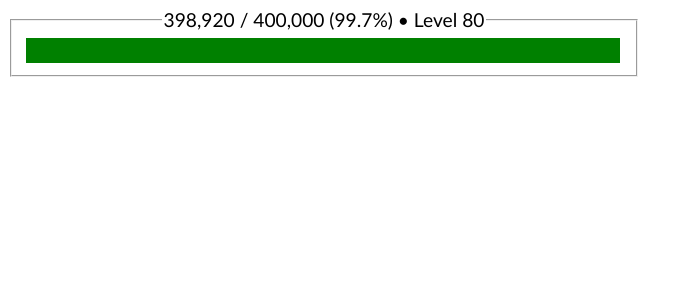
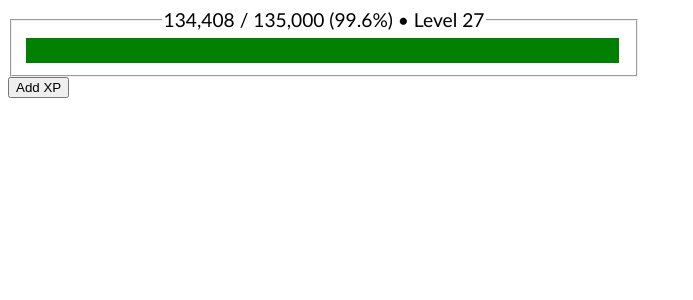
Before and after one commit to butterscotchstallion/overemployed, a React (Vite) app: page / in a window 1280 px wide. Shown: the top 300 px of the page, without its empty margins (0-693 px from the left). Built offline with nearby package versions, Linux system fonts and the light colour scheme.

Commit message:
Fixes selectors for experience gained

```diff
--- a/src/App.tsx
+++ b/src/App.tsx
@@ -1,10 +1,29 @@
+import { useMemo } from 'react';
+import { useDispatch, useSelector } from 'react-redux';
 import { ExperienceDisplay } from './components/experience/ExperienceDisplay';
+import { setExperienceGained } from './components/experience/levelSlice';
+import { RootState } from './store';
 
 function App() {
+  const dispatch = useDispatch();
+  const randomXP = useMemo(() => ~~(Math.random() * 500000), []);
+  const currentXP = useSelector(
+    (state: RootState) => state.level.experienceGained
+  );
+
+  function addXP() {
+    if (currentXP) {
+      dispatch(setExperienceGained(currentXP + 2000));
+    }
+  }
+
   return (
     <>
       <div style={{ width: '50%' }}>
-        <ExperienceDisplay gainedExperience={~~(Math.random() * 500000)} />
+        <ExperienceDisplay experienceGained={randomXP} />
+        <button type='button' onClick={addXP}>
+          Add XP
+        </button>
       </div>
     </>
   );
--- a/src/components/experience/ExperienceDisplay.tsx
+++ b/src/components/experience/ExperienceDisplay.tsx
@@ -3,17 +3,19 @@ import { useDispatch, useSelector } from 'react-redux';
 import { RootState } from '../../store';
 import s from './ExperienceDisplay.module.scss';
 import { setExperienceGained } from './levelSlice';
-//import { setExperienceGained } from './levelActions';
 
 interface IExperienceDisplayProps {
-  gainedExperience: number;
+  experienceGained: number;
 }
 
 export const ExperienceDisplay = ({
-  gainedExperience,
+  experienceGained,
 }: IExperienceDisplayProps) => {
   const dispatch = useDispatch();
   const level = useSelector((state: RootState) => state.level.level);
+  const currentExperience = useSelector(
+    (state: RootState) => state.level.experienceGained
+  );
   const totalExperience = useSelector(
     (state: RootState) => state.level.totalExperienceForLevel
   );
@@ -22,8 +24,8 @@ export const ExperienceDisplay = ({
   );
 
   useEffect(() => {
-    dispatch(setExperienceGained(gainedExperience));
-  }, [dispatch, gainedExperience]);
+    dispatch(setExperienceGained(experienceGained));
+  }, [dispatch, experienceGained]);
 
   function numberWithCommas(x: number) {
     return x ? x.toString().replace(/\B(?=(\d{3})+(?!\d))/g, ',') : x;
@@ -34,7 +36,7 @@ export const ExperienceDisplay = ({
       <fieldset className={s.segmentWrapper}>
         <legend>
           <span data-testid='gainedXP'>
-            {numberWithCommas(gainedExperience)}
+            {numberWithCommas(currentExperience)}
           </span>{' '}
           /{' '}
           <span data-testid='totalXP'>{numberWithCommas(totalExperience)}</span>{' '}
@@ -42,7 +44,7 @@ export const ExperienceDisplay = ({
           Level <span data-testid='level'>{level}</span>
         </legend>
         <progress
-          value={gainedExperience}
+          value={currentExperience}
           style={{ width: percentComplete + '%' }}
           data-min='0'
           max='100'
--- a/src/components/experience/levelSlice.ts
+++ b/src/components/experience/levelSlice.ts
@@ -1,5 +1,5 @@
+import { PayloadAction, createSlice } from '@reduxjs/toolkit';
 import { RootState } from '../../store';
-import { PayloadAction, createSlice } from '@reduxjs/toolkit';
 import {
   getLevelByGainedExperience,
   getPercentageComplete,
@@ -33,7 +33,7 @@ function setTotalExperienceForLevel(state: RootState) {
 
 function setPercentComplete(state: RootState) {
   state.percentComplete = getPercentageComplete(
-    state.experiencedGained,
+    state.experienceGained,
     state.totalExperienceForLevel
   );
 }
@@ -49,7 +49,7 @@ export const levelSlice = createSlice({
      * @param action
      */
     setExperienceGained: (state: RootState, action: PayloadAction<number>) => {
-      state.experiencedGained = action.payload;
+      state.experienceGained = action.payload;
       setLevelByExperienceGained(state, action.payload);
       setTotalExperienceForLevel(state);
       setPercentComplete(state);
@@ -58,4 +58,6 @@ export const levelSlice = createSlice({
 });
 
 export const { setExperienceGained } = levelSlice.actions;
+export const selectExperienceGained = (state: RootState) =>
+  state.level.experienceGained;
 export default levelSlice.reducer;
```
Also changed, not shown: 1 other file (tests, documents, lock files or other folders).
